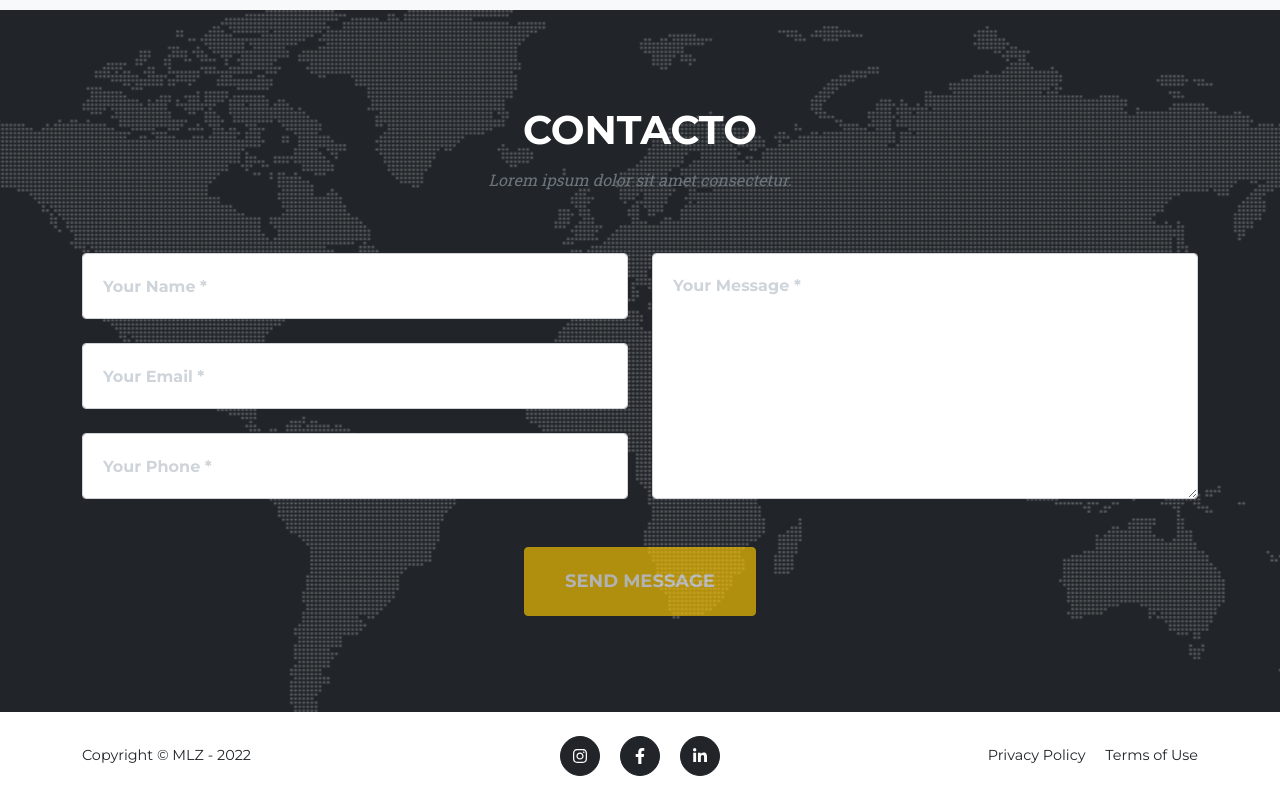
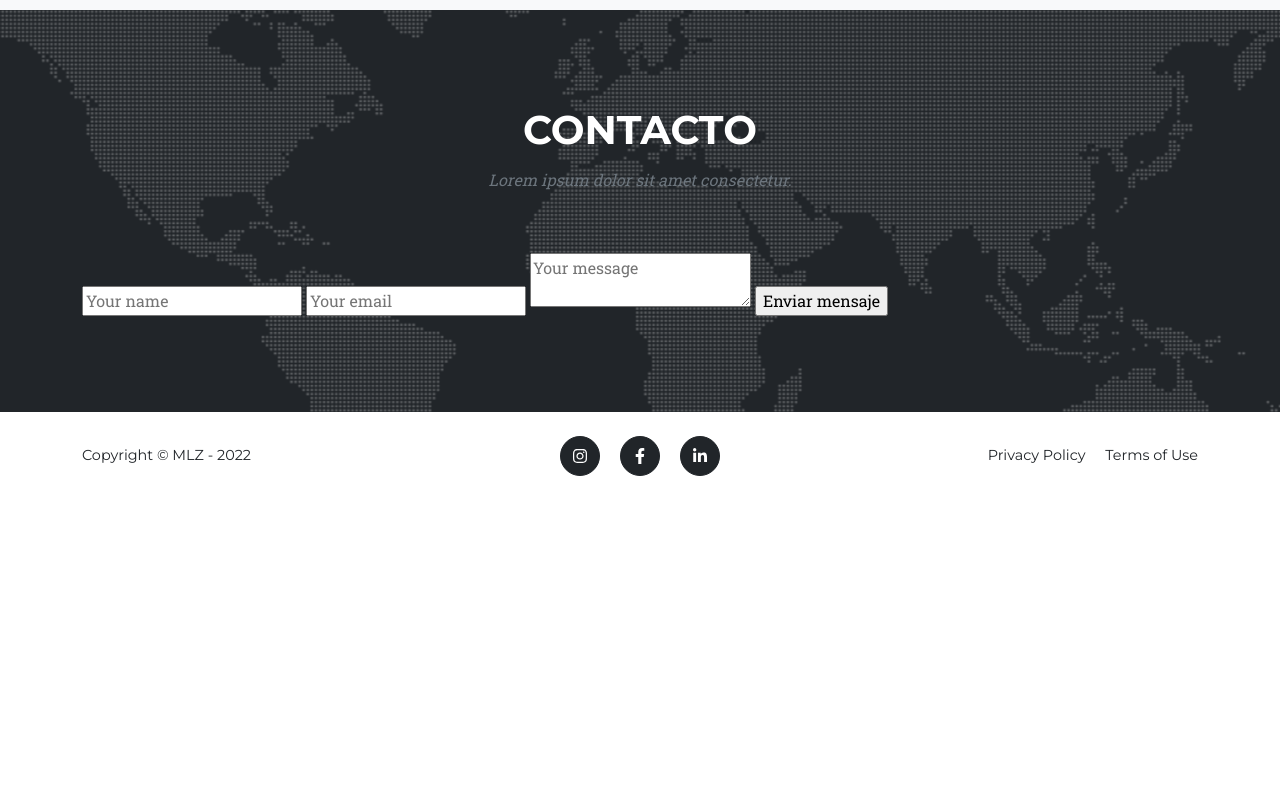
Before and after one commit to jpmenendez/dist.github.io, a plain HTML site: page index.html in a window 1280 px wide. Shown: the part 5522-6322 px from the top of the page. After the commit the page ends 6022 px from the top, so only its background shows below. Drawn offline with nearby package versions, Linux system fonts and the light colour scheme.

Commit message:
Se reemplazo formulario inicial por uno nuevo(FormSpree) sin Estilo aún.

```diff
--- a/index.html
+++ b/index.html
@@ -315,62 +315,13 @@
                     <h2 class="section-heading text-uppercase">Contacto</h2>
                     <h3 class="section-subheading text-muted">Lorem ipsum dolor sit amet consectetur.</h3>
                 </div>
-                <!-- * * * * * * * * * * * * * * *-->
-                <!-- * * SB Forms Contact Form * *-->
-                <!-- * * * * * * * * * * * * * * *-->
-                <!-- This form is pre-integrated with SB Forms.-->
-                <!-- To make this form functional, sign up at-->
-                <!-- https://startbootstrap.com/solution/contact-forms-->
-                <!-- to get an API token!-->
-                <form id="contactForm" data-sb-form-api-token="API_TOKEN">
-                    <div class="row align-items-stretch mb-5">
-                        <div class="col-md-6">
-                            <div class="form-group">
-                                <!-- Name input-->
-                                <input class="form-control" id="name" type="text" placeholder="Your Name *" data-sb-validations="required" />
-                                <div class="invalid-feedback" data-sb-feedback="name:required">A name is required.</div>
-                            </div>
-                            <div class="form-group">
-                                <!-- Email address input-->
-                                <input class="form-control" id="email" type="email" placeholder="Your Email *" data-sb-validations="required,email" />
-                                <div class="invalid-feedback" data-sb-feedback="email:required">An email is required.</div>
-                                <div class="invalid-feedback" data-sb-feedback="email:email">Email is not valid.</div>
-                            </div>
-                            <div class="form-group mb-md-0">
-                                <!-- Phone number input-->
-                                <input class="form-control" id="phone" type="tel" placeholder="Your Phone *" data-sb-validations="required" />
-                                <div class="invalid-feedback" data-sb-feedback="phone:required">A phone number is required.</div>
-                            </div>
-                        </div>
-                        <div class="col-md-6">
-                            <div class="form-group form-group-textarea mb-md-0">
-                                <!-- Message input-->
-                                <textarea class="form-control" id="message" placeholder="Your Message *" data-sb-validations="required"></textarea>
-                                <div class="invalid-feedback" data-sb-feedback="message:required">A message is required.</div>
-                            </div>
-                        </div>
-                    </div>
-                    <!-- Submit success message-->
-                    <!---->
-                    <!-- This is what your users will see when the form-->
-                    <!-- has successfully submitted-->
-                    <div class="d-none" id="submitSuccessMessage">
-                        <div class="text-center text-white mb-3">
-                            <div class="fw-bolder">Form submission successful!</div>
-                            To activate this form, sign up at
-                            <br />
-                            <a href="https://startbootstrap.com/solution/contact-forms">https://startbootstrap.com/solution/contact-forms</a>
-                        </div>
-                    </div>
-                    <!-- Submit error message-->
-                    <!---->
-                    <!-- This is what your users will see when there is-->
-                    <!-- an error submitting the form-->
-                    <div class="d-none" id="submitErrorMessage"><div class="text-center text-danger mb-3">Error sending message!</div></div>
-                    <!-- Submit Button-->
-                    <div class="text-center"><button class="btn btn-primary btn-xl text-uppercase disabled" id="submitButton" type="submit">Send Message</button></div>
+                <!--Formulario de Contacto-->
+                <form id="contactform" action="https://formspree.io/f/mlevrnga" method="POST" target="_blank">
+                    <input type="text" name="name" placeholder="Your name">
+                    <input type="email" name="_replyto" placeholder="Your email">
+                    <textarea name="message" placeholder="Your message"></textarea>
+                    <input type="submit" value="Enviar mensaje">
                 </form>
-            </div>
         </section>
         <!-- Footer-->
         <footer class="footer py-4">
@@ -604,10 +555,5 @@
         <script src="https://cdn.jsdelivr.net/npm/bootstrap@5.1.3/dist/js/bootstrap.bundle.min.js"></script>
         <!-- Core theme JS-->
         <script src="js/scripts.js"></script>
-        <!-- * * * * * * * * * * * * * * * * * * * * * * * * * * * * * * * * * * * * * * * *-->
-        <!-- * *                               SB Forms JS                               * *-->
-        <!-- * * Activate your form at https://startbootstrap.com/solution/contact-forms * *-->
-        <!-- * * * * * * * * * * * * * * * * * * * * * * * * * * * * * * * * * * * * * * * *-->
-        <script src="https://cdn.startbootstrap.com/sb-forms-latest.js"></script>
     </body>
 </html>
```
